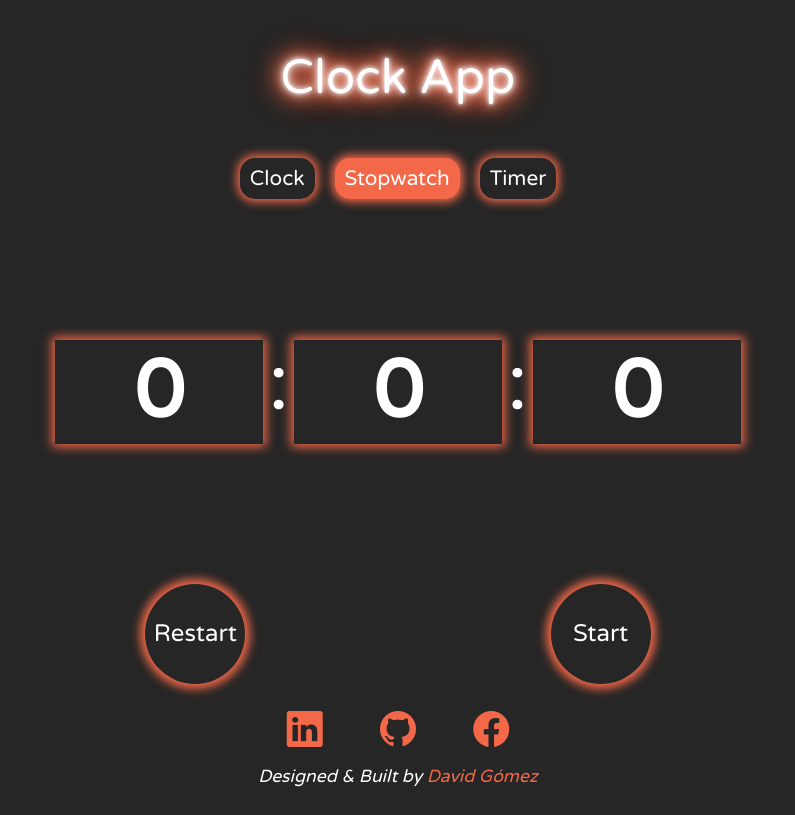
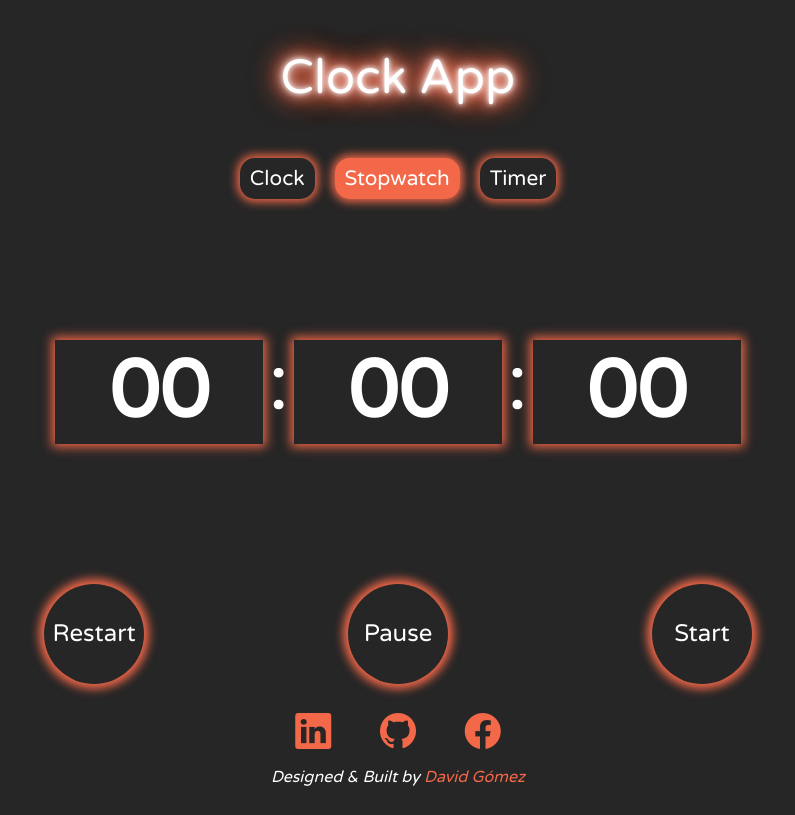
Before and after one commit to dagove47/Clock_App, a plain HTML site: page index.html in a window 1280 px wide. Both pictures are taken after a click on the item "Stopwatch". Shown: the whole page, without its empty margins (242-1037 px from the left). Drawn offline with nearby package versions, Linux system fonts and the light colour scheme.

Commit message:
StopWatch functionality added

```diff
--- a/css/styles.css
+++ b/css/styles.css
@@ -1,4 +1,8 @@
 @import url('https://fonts.googleapis.com/css2?family=Varela+Round&display=swap');
+
+:root {
+    --orange: #F26849;
+}
 
 * {
     margin: 0;
@@ -64,32 +68,32 @@ body {
 
 @keyframes glow {
     from {
-        text-shadow: 0 0 5px #fff, 0 0 10px #fff, 0 0 15px #F26849, 0 0 20px #F26849, 0 0 25px #F26849, 0 0 30px #F26849, 0 0 35px #F26849;
+        text-shadow: 0 0 5px #fff, 0 0 10px #fff, 0 0 15px var(--orange), 0 0 20px var(--orange), 0 0 25px var(--orange), 0 0 30px var(--orange), 0 0 35px var(--orange);
     }
 
     to {
-        text-shadow: 0 0 10px #fff, 0 0 20px #fff, 0 0 30px #F26849, 0 0 40px #F26849, 0 0 50px #F26849, 0 0 60px #F26849, 0 0 70px #F26849;
+        text-shadow: 0 0 10px #fff, 0 0 20px #fff, 0 0 30px var(--orange), 0 0 40px var(--orange), 0 0 50px var(--orange), 0 0 60px var(--orange), 0 0 70px var(--orange);
     }
 }
 
 .options {
     flex-wrap: wrap;
-    font-size: 1.3rem;
+    font-size: 1rem;
 }
 
 .options > li {
     margin: 10px;
     border-radius: 15px;
     padding: 5px 10px;
-    box-shadow: 0 0 10px 3px #F26849;
+    box-shadow: 0 0 10px 3px var(--orange);
 }
 
 .options > li:hover {
-    background: #F26849;
+    background: var(--orange);
 }
 
 .activeOpt {
-    background: #F26849;
+    background: var(--orange);
 }
 
 .time {
@@ -102,11 +106,11 @@ body {
 
 .number {
     margin: 2px;
-    box-shadow: 0 0 10px 3px #F26849;
+    box-shadow: 0 0 10px 3px var(--orange);
     width: 6rem;
-    height: 3rem;
+    height: 4rem;
     font-weight: 700;
-    font-size: 2.5rem;
+    font-size: 3rem;
 }
 
 .digitBox {
@@ -131,20 +135,20 @@ body {
 }
 
 .funcBts > div {
-    height: 100px;
-    width: 100px;
+    height: 75px;
+    width: 75px;
     margin: 75px 0;
     border-radius: 50%;
-    box-shadow: 0 0 10px 5px #F26849;
+    box-shadow: 0 0 10px 5px var(--orange);
 }
 
 .funcBts > div:hover {
-    background: #F26849;
+    background: var(--orange);
 }
 
 .funcBts > div > p {
     margin: 0;
-    font-size: 1.5rem;
+    font-size: 1.2rem;
 }
 
 .footer {
@@ -153,7 +157,7 @@ body {
     left: 0;
     height: 10vh;
     color: #fff;
-    font-size: 1.1rem;
+    font-size: 1rem;
     font-style: italic;
 }
 
@@ -162,7 +166,7 @@ body {
 }
 
 .footer a {
-    color: #F26849;
+    color: var(--orange);
 }
 
 .footer a:hover {
@@ -189,6 +193,10 @@ body {
         font-size: 4rem;
     }
 
+    .options {
+        font-size: 1.3rem;
+    }
+
     .number {
         margin: 5px;
         width: 13rem;
@@ -204,4 +212,13 @@ body {
     .decimalPts {
         font-size: 5rem;
     }
+
+    .funcBts > div {
+        height: 100px;
+        width: 100px;
+    }
+
+    .funcBts > div > p {
+        font-size: 1.5rem;
+    }
 }
--- a/index.html
+++ b/index.html
@@ -76,10 +76,13 @@
         </section>
         <section class="functions">
           <div class="funcBts">
-            <div class="restart">
+            <div class="restart" onclick="restartTime()">
               <p>Restart</p>
             </div>
-            <div class="start">
+            <div class="pause" onclick="pauseTime()">
+              <p>Pause</p>
+            </div>
+            <div class="start" onclick="startTime()">
               <p>Start</p>
             </div>
           </div>
--- a/js/main.js
+++ b/js/main.js
@@ -9,14 +9,20 @@ const numHours = document.getElementById('numHours');
 const numMinutes = document.getElementById('numMinutes');
 const numSeconds = document.getElementById('numSeconds');
 const restart = document.querySelector('.restart');
+const pause = document.querySelector('.pause');
 const start = document.querySelector('.start');
 
 let hours = 0;
 let minutes = 0;
 let seconds = 0;
+let totalSec = 1;
 let clockInterval;
+let stopWatchInterval;
+let timerInterval;
+let isPause = true;
 
 function clock() {
+    clearIntervals();
     removeActiveOpt();
     clockId.classList.add('activeOpt');
     removeArrows();
@@ -26,34 +32,71 @@ function clock() {
         hours = (new Date().getHours() > 9) ?  new Date().getHours() : ('0' + new Date().getHours());
         minutes = (new Date().getMinutes() > 9) ?  new Date().getMinutes() : ('0' + new Date().getMinutes());
         seconds = (new Date().getSeconds() > 9) ?  new Date().getSeconds() : ('0' + new Date().getSeconds());
-        numHours.innerText = hours;
-        numMinutes.innerText = minutes;
-        numSeconds.innerText = seconds;
-    }, 1000);
-}
-
-function stopClock() {
-    clearInterval(clockInterval);
+        insertTime();
+    }, 100);
 }
 
 function stopWatch() {
+    clearIntervals();
     removeActiveOpt();
     stopWatchId.classList.add('activeOpt');
     removeArrows();
     removeFuncBts();
-    stopClock();
 
-    hours = 00;
+    stopWatchInterval = setInterval(() => {
+        if (!isPause) {
+            if (totalSec % 60 === 0) {
+                minutes >= 59? (minutes = 0) : minutes++;
+                minutes = minutes > 9 ? minutes : ('0' + minutes);
+            }
+            if (totalSec % 3600 === 0) {
+                hours >= 24? (hours = 0) : hours++;
+                hours = hours > 9 ? hours : ('0' + hours);
+            }
+            seconds >= 59? (seconds = 0) : seconds++;
+            seconds = seconds > 9 ? seconds : ('0' + seconds);
+            totalSec++;
+            insertTime();
+        }
+    }, 1000);
+
+}
+
+function pauseTime() {
+    isPause = true;
+}
+
+function startTime() {
+    isPause = false;
+}
+
+function clearIntervals() {
+    clearInterval(clockInterval);
+    clearInterval(stopWatchInterval);
+    // clearInterval(clockInterval);
+    restartTime();
+}
+
+function restartTime() {
+    pauseTime();
+    hours = 0;
     minutes = 0;
     seconds = 0;
+    totalSec = 1;
+    hours = hours > 9 ? hours : ('0' + hours);
+    minutes = minutes > 9 ? minutes : ('0' + minutes);
+    seconds = seconds > 9 ? seconds : ('0' + seconds);
+    insertTime();
+}
 
+function insertTime() {
     numHours.innerText = hours;
     numMinutes.innerText = minutes;
     numSeconds.innerText = seconds;
-
 }
 
 function timer() {
+    clearIntervals();
     removeActiveOpt();
     timerId.classList.add('activeOpt');
     removeArrows();
@@ -80,12 +123,14 @@ function removeArrows() {
 }
 
 function removeFuncBts() {
-    if (timerId.classList.contains('activeOpt') || stopWatchId.classList.contains('activeOpt')) {
+    if (clockId.classList.contains('activeOpt')) {
+        restart.classList.add('hide');
+        start.classList.add('hide');
+        pause.classList.add('hide');
+    } else {
         restart.classList.remove('hide');
         start.classList.remove('hide');
-    } else {
-        restart.classList.add('hide');
-        start.classList.add('hide');
+        pause.classList.remove('hide');
     }
 }
 
```
